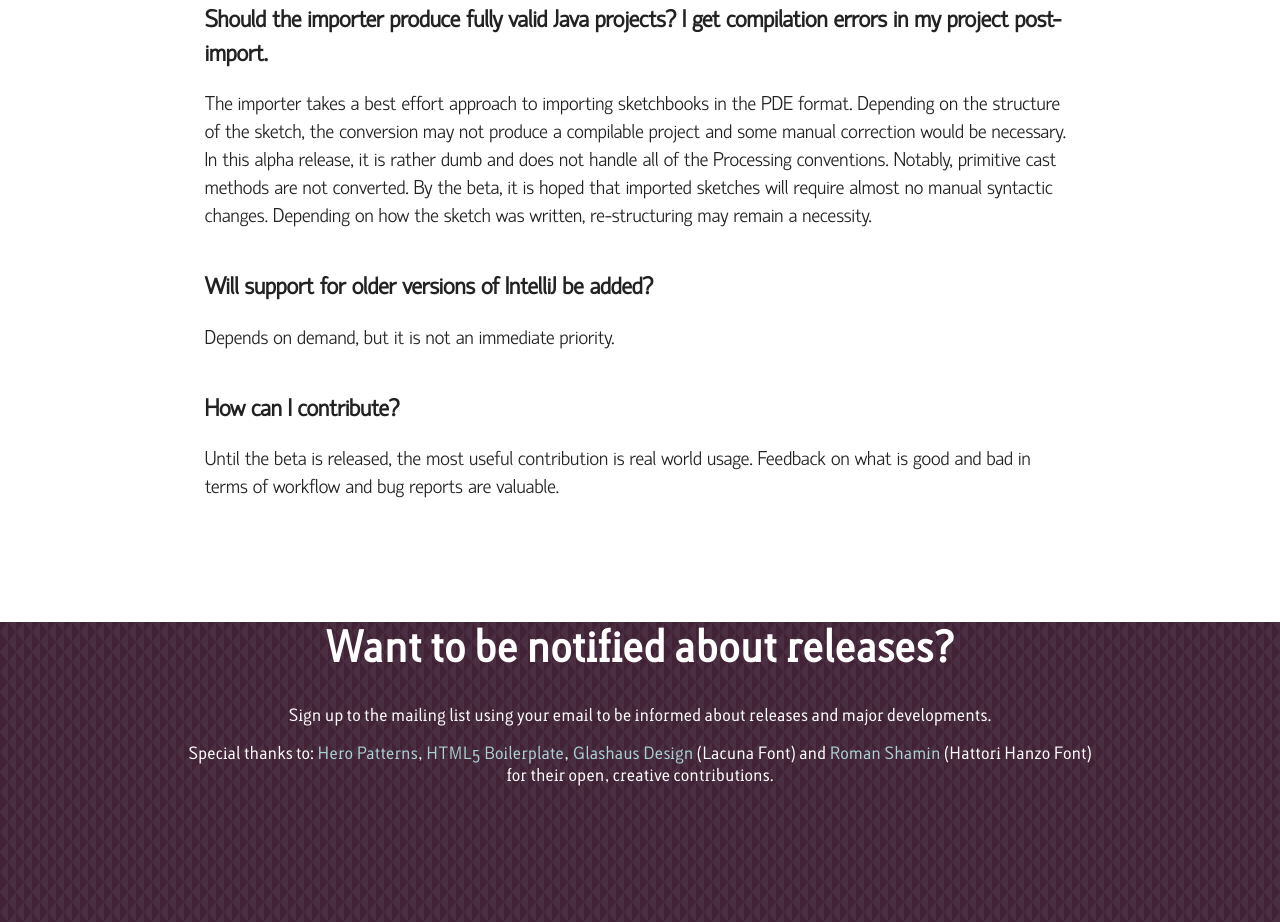
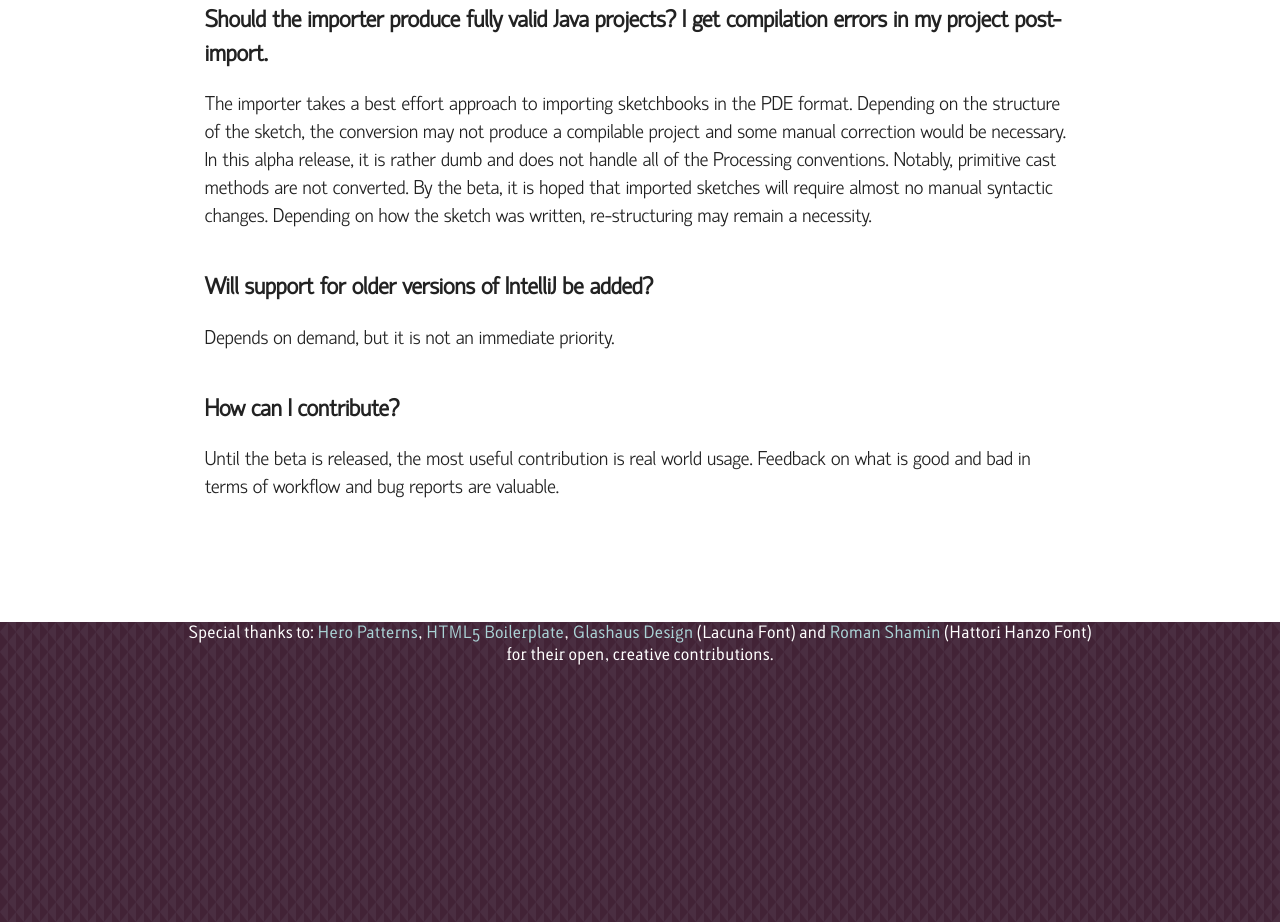
Before and after one commit to mistodev/processing-idea, a plain HTML site: page docs/index.html in a window 1280 px wide. Shown: the part 3882-4804 px from the top of the page. Drawn offline with Linux system fonts and the light colour scheme.

Commit message:
Revised footer.

```diff
--- a/docs/index.html
+++ b/docs/index.html
@@ -118,10 +118,6 @@
                     </div>
                 </div>
                 <div id = "footer">
-                    <div id = "mailing_list">
-                        <h1>Want to be notified about releases?</h1>
-                        <p>Sign up to the mailing list using your email to be informed about releases and major developments.</p>
-                    </div>
                     <div id="thanks">Special thanks to: <a href="http://www.heropatterns.com">Hero Patterns</a>, <a href="https://html5boilerplate.com">HTML5 Boilerplate</a>, <a href="http://www.glashaus-design.com">Glashaus Design</a> (Lacuna Font) and <a href="https://www.behance.net/romanshamin">Roman Shamin</a> (Hattori Hanzo Font)</div> for their open, creative contributions.
                 </div>
         </div>
```
